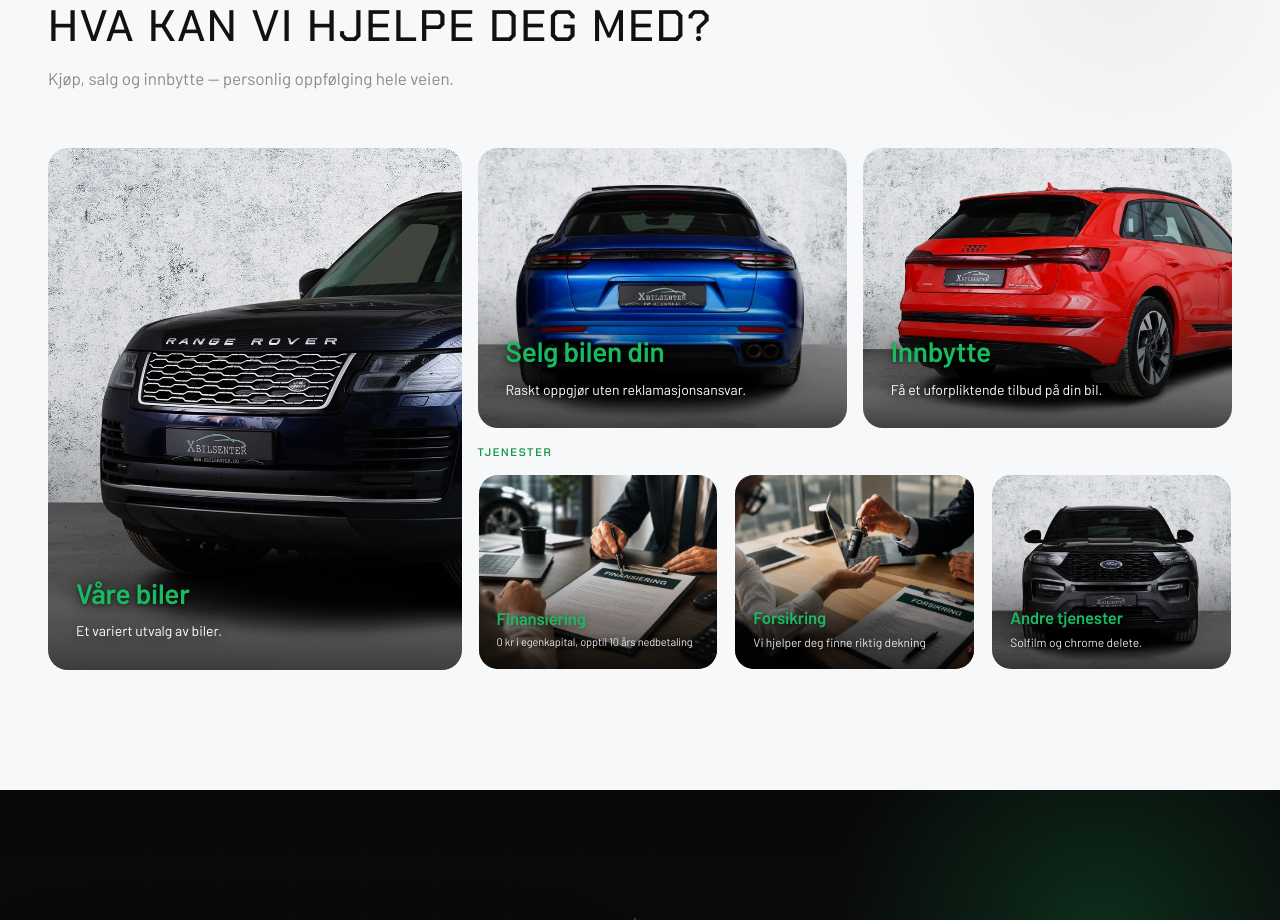
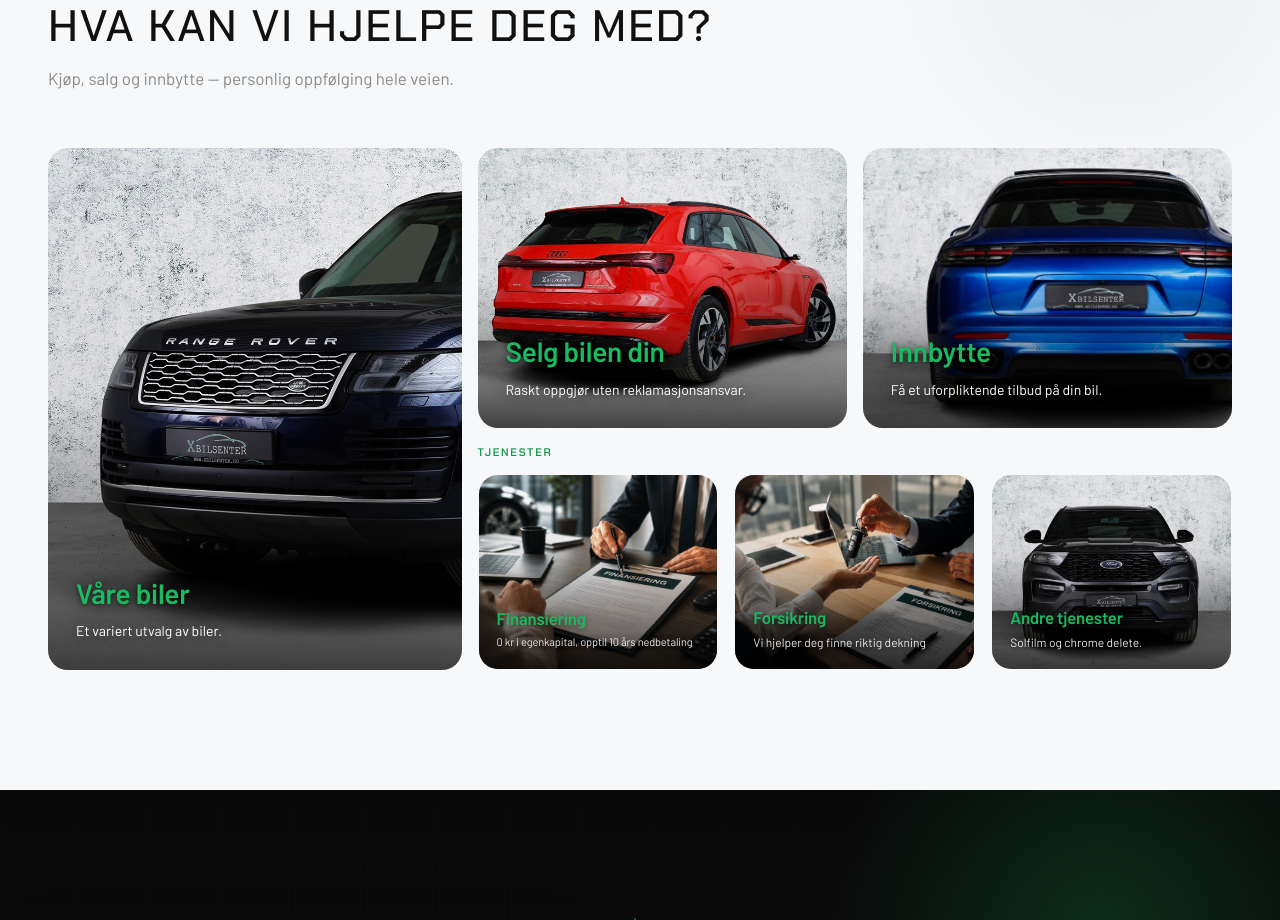
Before and after one commit to xbilsenter/x-bilsenter, a React (Vite) app in the folder client/: page / in a window 1280 px wide. Shown: the part 1940-2860 px from the top of the page. Built offline with nearby package versions, Linux system fonts and the light colour scheme; no server answers.

Commit message:
Bytt plass på Selg bil og Innbytte-bilder under «Hva kan vi hjelpe deg med?».
Co-authored-by: Cursor <cursoragent@cursor.com>

```diff
--- a/client/src/pages/HomePage.jsx
+++ b/client/src/pages/HomePage.jsx
@@ -97,13 +97,13 @@ const HOME_PATHS = [
     title: 'Selg bilen din',
     text: 'Raskt oppgjør uten reklamasjonsansvar.',
     to: '/selg-bil',
-    image: '/assets/selg-bil-porsche.jpg',
+    image: '/assets/innbytte-finncdn.jpg',
   },
   {
     title: 'Innbytte',
     text: 'Få et uforpliktende tilbud på din bil.',
     to: '/innbytte',
-    image: '/assets/innbytte-finncdn.jpg',
+    image: '/assets/selg-bil-porsche.jpg',
   },
 ];
 
```
